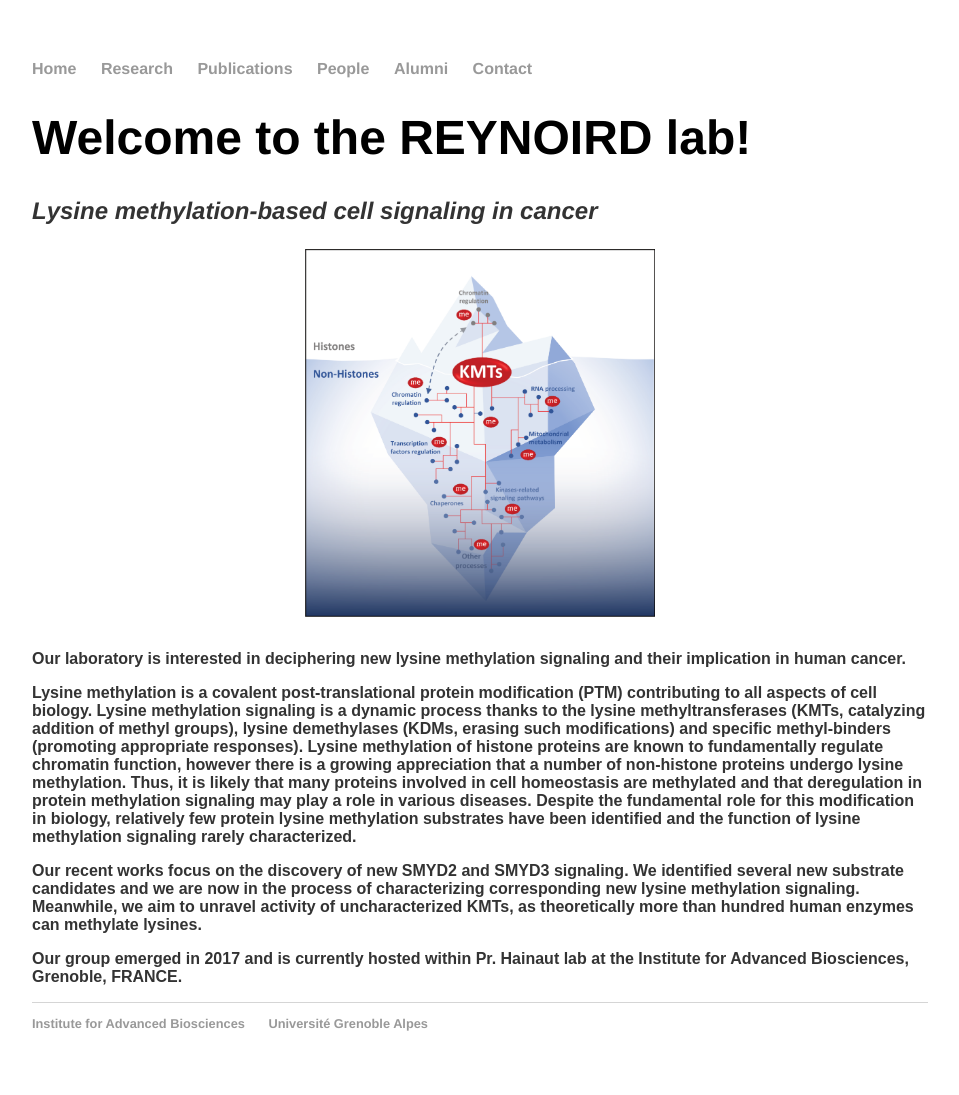
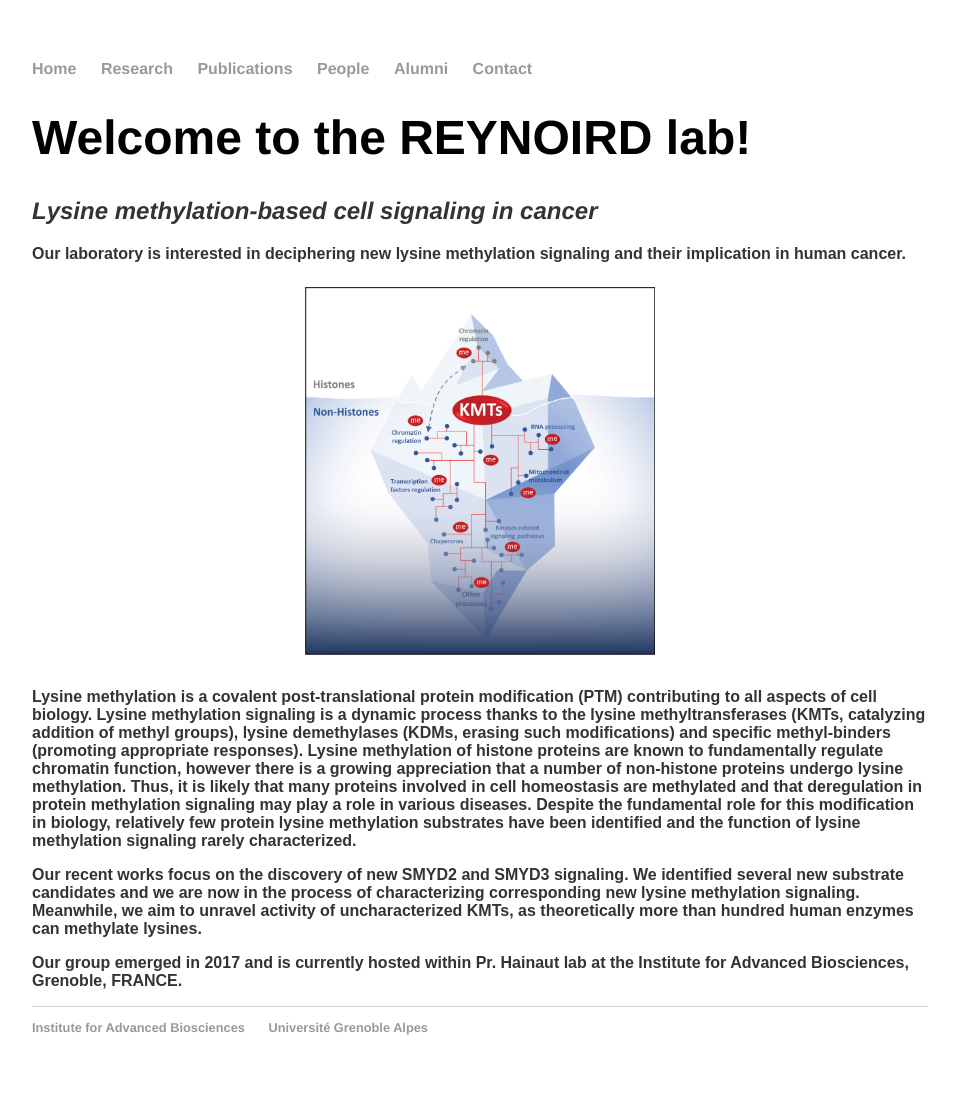
Before and after one commit to Reynoird-Lab/Reynoird-lab.github.io, a Jekyll site: the page built from index.html, in a window 1280 px wide. Shown: the whole page, without its empty margins (160-1119 px from the left). Built offline with Jekyll 4.4.1, drawn with Linux system fonts in a browser that asks for light colours; Markdown is read by kramdown in place of the engine named in the settings.

```diff
--- a/index.html
+++ b/index.html
@@ -7,12 +7,12 @@ title: REYNOIRD Lab
 	<h2><i>Lysine methylation-based cell signaling in cancer</i></h2>
 
 
+
+<h3>Our laboratory is interested in deciphering new lysine methylation signaling and their implication in human cancer.</h3>
+
 <p align="center">
   <img src="Lukinovic%20V%20graphical%20abstract%20CMYK_revision.png" width="350" title="Lysine Methylation Signaling">
-  </p>
-<h3>Our laboratory is interested in deciphering new lysine methylation signaling and their implication in human cancer.</h3>
-
-<h3>Lysine methylation is a covalent post-translational protein modification (PTM) contributing to all aspects of cell biology. Lysine methylation signaling is a dynamic process thanks to the lysine methyltransferases (KMTs, catalyzing addition of methyl groups), lysine demethylases (KDMs, erasing such modifications) and specific methyl-binders (promoting appropriate responses). Lysine methylation of histone proteins are known to fundamentally regulate chromatin function, however there is a growing appreciation that a number of non-histone proteins undergo lysine methylation. Thus, it is likely that many proteins involved in cell homeostasis are methylated and that deregulation in protein methylation signaling may play a role in various diseases. Despite the fundamental role for this modification in biology, relatively few protein lysine methylation substrates have been identified and the function of lysine methylation signaling rarely characterized.</h3>
+  </p> <h3>Lysine methylation is a covalent post-translational protein modification (PTM) contributing to all aspects of cell biology. Lysine methylation signaling is a dynamic process thanks to the lysine methyltransferases (KMTs, catalyzing addition of methyl groups), lysine demethylases (KDMs, erasing such modifications) and specific methyl-binders (promoting appropriate responses). Lysine methylation of histone proteins are known to fundamentally regulate chromatin function, however there is a growing appreciation that a number of non-histone proteins undergo lysine methylation. Thus, it is likely that many proteins involved in cell homeostasis are methylated and that deregulation in protein methylation signaling may play a role in various diseases. Despite the fundamental role for this modification in biology, relatively few protein lysine methylation substrates have been identified and the function of lysine methylation signaling rarely characterized.</h3>
 
 <h3>Our recent works focus on the discovery of new SMYD2 and SMYD3 signaling. We identified several new substrate candidates and we are now in the process of characterizing corresponding new lysine methylation signaling. Meanwhile, we aim to unravel activity of uncharacterized KMTs, as theoretically more than hundred human enzymes can methylate lysines.</h3>
 
```
